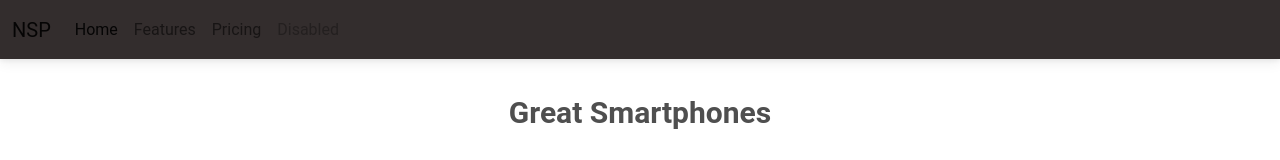
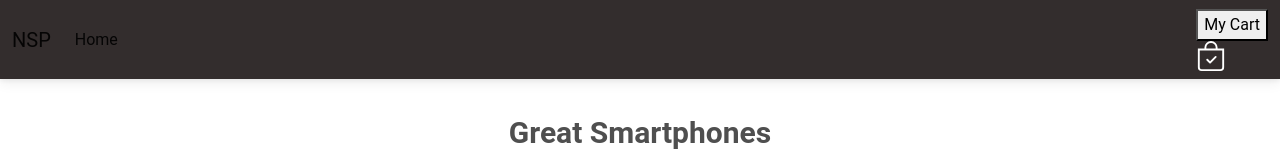
Before and after one commit to hitprofit70/shopping-react, a React (Create React App) app: page / in a window 1280 px wide. Shown: the top 160 px of the page. Built offline with nearby package versions, Linux system fonts and the light colour scheme; the HTML template or start-up script is replaced by a standard one.

Commit message:
navbar in icon added

```diff
--- a/src/App.css
+++ b/src/App.css
@@ -32,7 +32,7 @@ footer .text-light {
 
   .card {
     margin-top: 60px;
-    height: 250px;
+    height: 100px;
     width: 250px;
     margin-left: 40px;
     margin-bottom: 60px;
@@ -40,6 +40,7 @@ footer .text-light {
 
   .card img {
     width: 100%;
+    height: 250px;
   }
 
   .container {
@@ -63,3 +64,7 @@ footer .text-light {
     background-color: gainsboro;
     text-align: center;
   }
+
+  .flex {
+    display: inline;
+  }
--- a/src/components/Navbar.jsx
+++ b/src/components/Navbar.jsx
@@ -15,16 +15,19 @@ const Navbar = () => {
                             <li className="nav-item">
                                 <a className="nav-link active" aria-current="page" href="#">Home</a>
                             </li>
-                            <li className="nav-item">
-                                <a className="nav-link" href="#">Features</a>
-                            </li>
-                            <li className="nav-item">
-                                <a className="nav-link" href="#">Pricing</a>
-                            </li>
-                            <li className="nav-item">
-                                <a className="nav-link disabled">Disabled</a>
-                            </li>
                         </ul>
+                    </div>
+                    <div className='flex'>
+                        <div className='checkout'>
+                            <button>My Cart</button>
+
+                            <div className='bag-buy'>
+                                <svg xmlns="http://www.w3.org/2000/svg" width="30" height="30" fill="white" class="bi bi-bag-check" viewBox="0 0 16 16">
+                                    <path fill-rule="evenodd" d="M10.854 8.146a.5.5 0 0 1 0 .708l-3 3a.5.5 0 0 1-.708 0l-1.5-1.5a.5.5 0 0 1 .708-.708L7.5 10.793l2.646-2.647a.5.5 0 0 1 .708 0z" />
+                                    <path d="M8 1a2.5 2.5 0 0 1 2.5 2.5V4h-5v-.5A2.5 2.5 0 0 1 8 1zm3.5 3v-.5a3.5 3.5 0 1 0-7 0V4H1v10a2 2 0 0 0 2 2h10a2 2 0 0 0 2-2V4h-3.5zM2 5h12v9a1 1 0 0 1-1 1H3a1 1 0 0 1-1-1V5z" />
+                                </svg>
+                            </div>
+                        </div>
                     </div>
                 </div>
             </nav>
```
